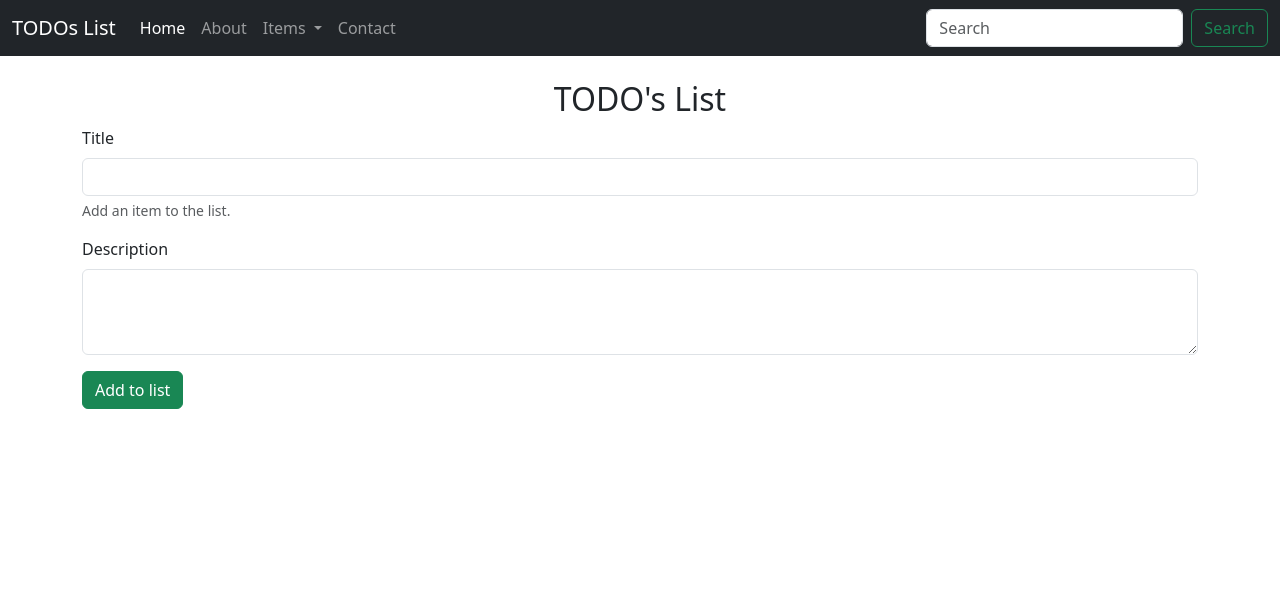
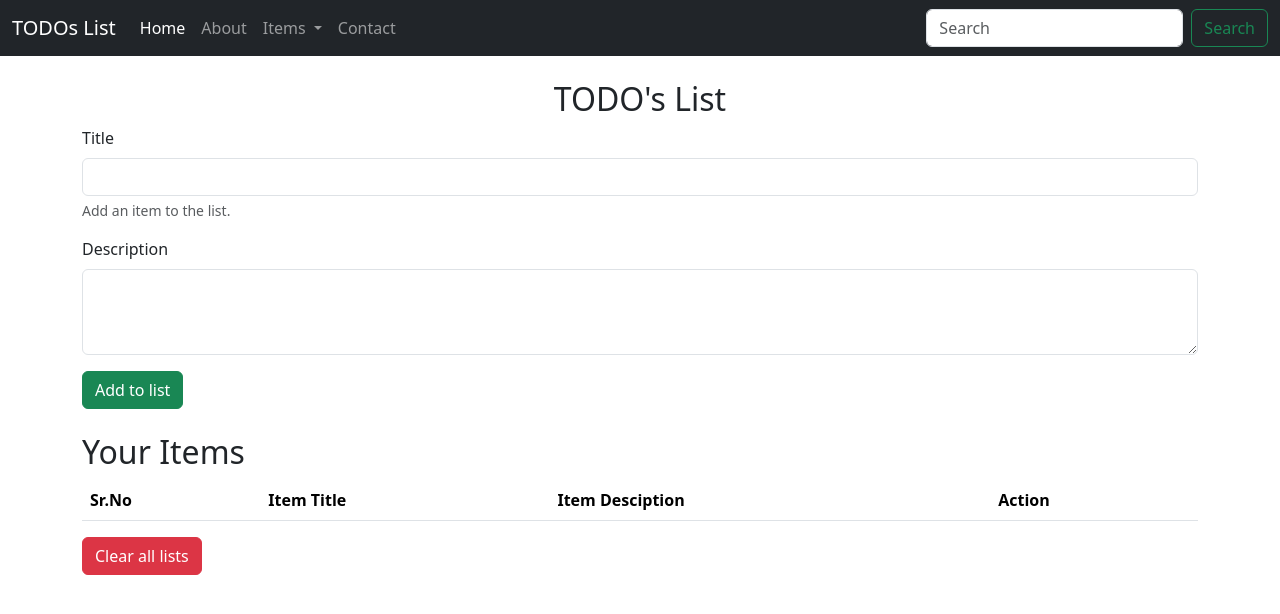
Before and after one commit to prince5638/TODO_List_Javascript, a plain HTML site: page index.html in a window 1280 px wide. Drawn offline with nearby package versions, Linux system fonts and the light colour scheme.

Commit message:
Preview table added at the end of the page.

```diff
--- a/index.html
+++ b/index.html
@@ -71,6 +71,24 @@
     </div>
     <button type="submit" class="btn btn-success " id="add">Add to list</button>
 
+    <div id="items" class="my-4">
+      <h2>Your Items</h2>
+      <table class="table">
+        <thead>
+          <tr>
+            <th scope="col">Sr.No</th>
+            <th scope="col">Item Title</th>
+            <th scope="col">Item Desciption</th>
+            <th scope="col">Action</th>
+          </tr>
+        </thead>
+        <tbody id="tableBody">
+        </tbody>
+      </table>
+      <button type="submit" class="btn btn-danger" id="clear" onclick="clearStorage()">Clear all lists</button>
+    </div>
+  </div>
+
   <script type="text/javascript" src="index.js"></script>
   <script src="https://cdn.jsdelivr.net/npm/bootstrap@5.3.1/dist/js/bootstrap.min.js"
     integrity="sha384-Rx+T1VzGupg4BHQYs2gCW9It+akI2MM/mndMCy36UVfodzcJcF0GGLxZIzObiEfa"
```
